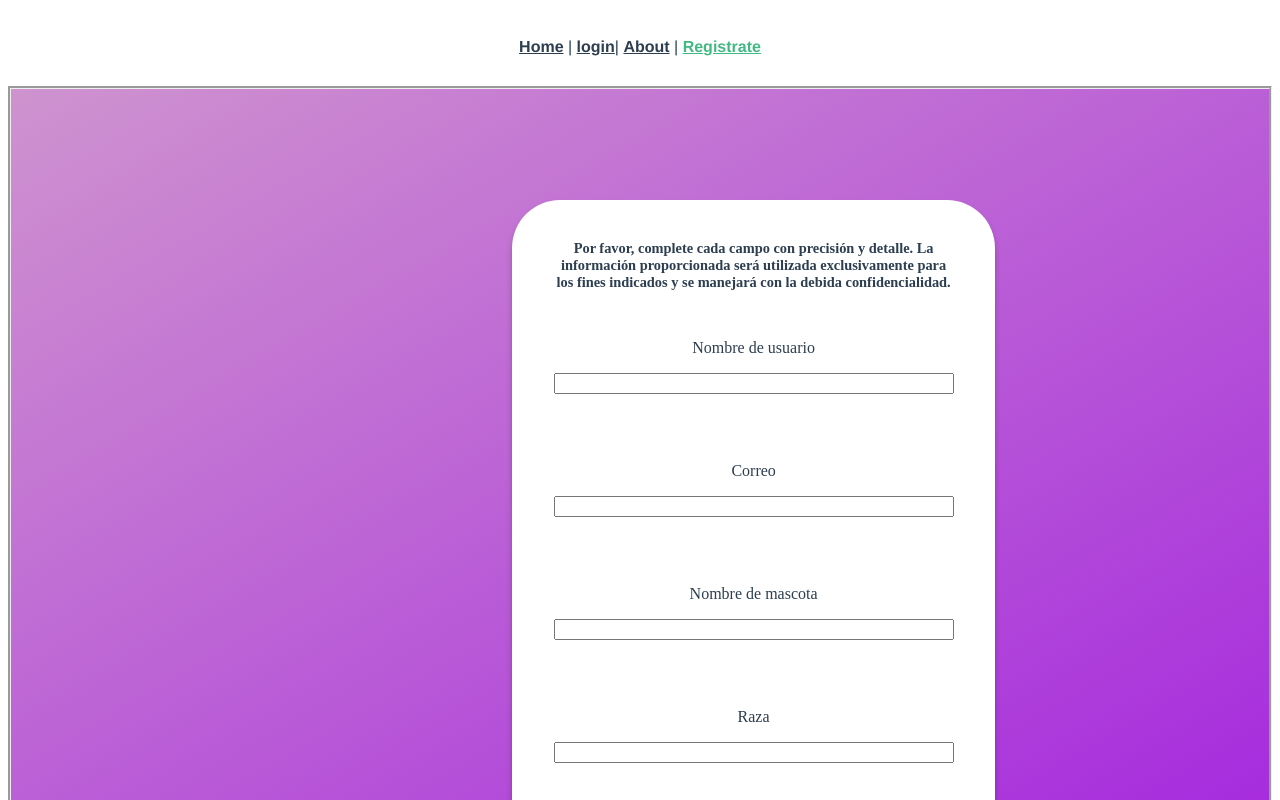
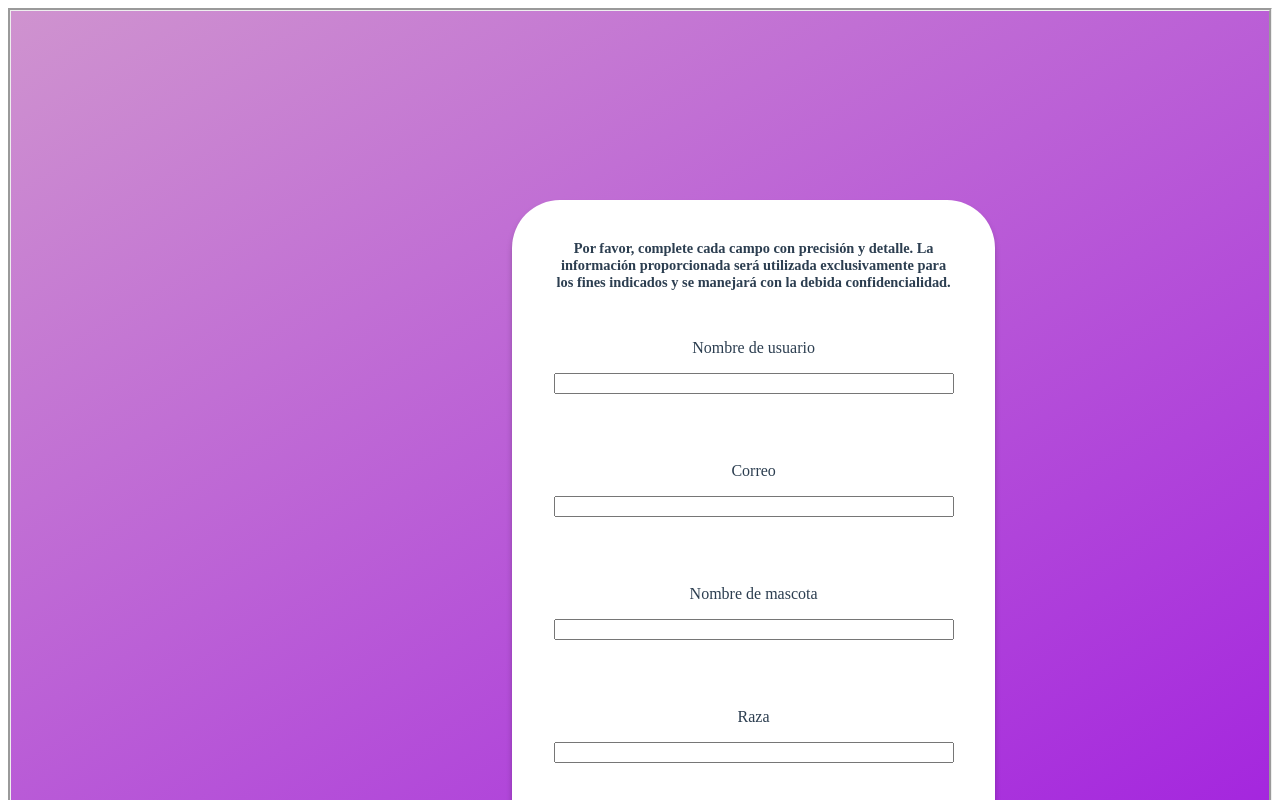
Before and after one commit to Valcoing095/patiGarras, a Vue app: page /Registrate in a window 1280 px wide. Shown: the top 800 px of the page. Built offline with nearby package versions, Linux system fonts and the light colour scheme.

Commit message:
route sin nav

```diff
--- a/src/App.vue
+++ b/src/App.vue
@@ -1,10 +1,10 @@
 <template>
-  <nav>
+  <!-- <nav>
     <router-link to="/">Home</router-link> |
     <router-link to="/loginview">login</router-link>|
     <router-link to="/about">About</router-link> |
     <router-link to="/Registrate">Registrate</router-link>
-  </nav>
+  </nav> -->
   <router-view/>
 </template>
 
--- a/src/components/logincomponent.vue
+++ b/src/components/logincomponent.vue
@@ -17,7 +17,7 @@
             </div>
             <div id="botoneslogin">
                 <button><a href="#">Iniciar</a></button>
-                <button><a href="register.html">Registrarte</a></button>
+                <button><router-link to="/Registrate">Registrate</router-link></button>
             </div><br>
         </form>
     </div>
--- a/src/router/index.js
+++ b/src/router/index.js
@@ -7,11 +7,6 @@ import registerview from '../views/registerview.vue'
 const routes = [
   {
     path: '/',
-    name: 'home',
-    component: HomeView
-  },
-  {
-    path: '/loginview',
     name: 'loginview',
     component: loginview
   },{
```
